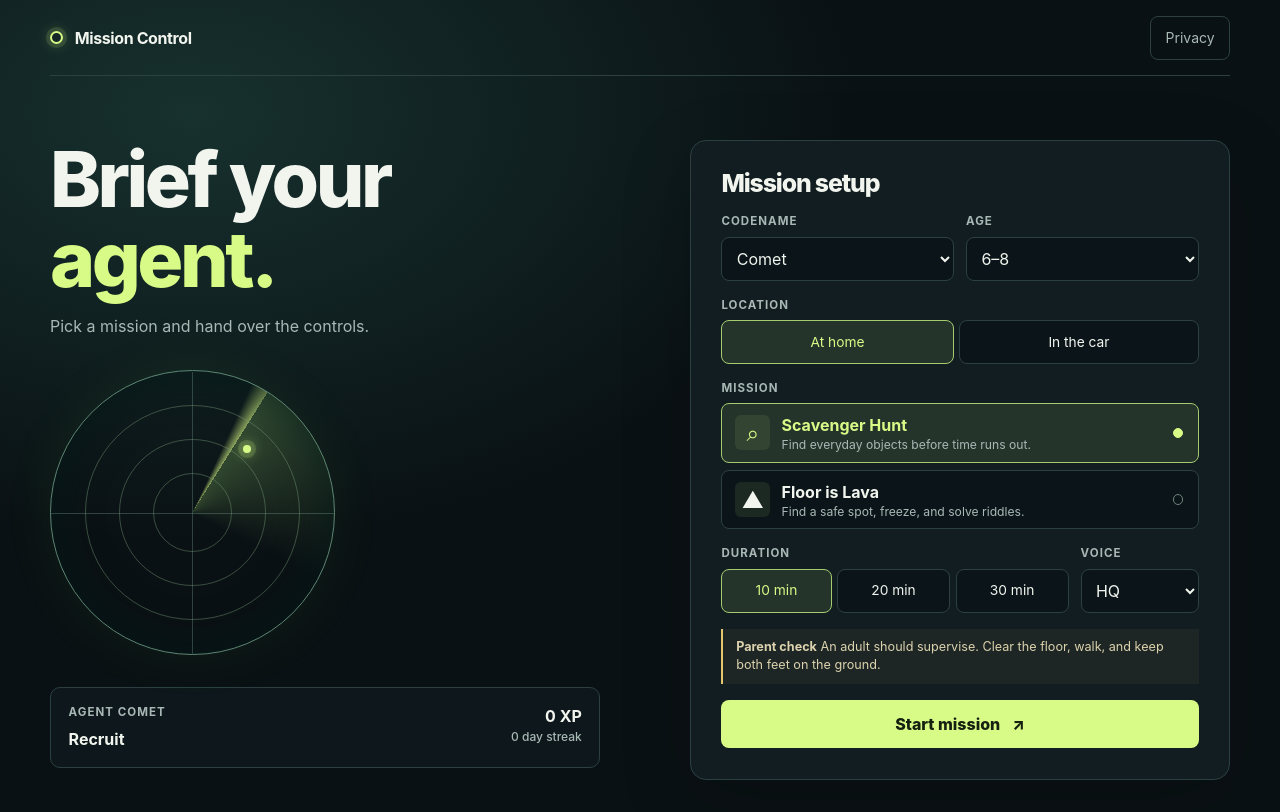
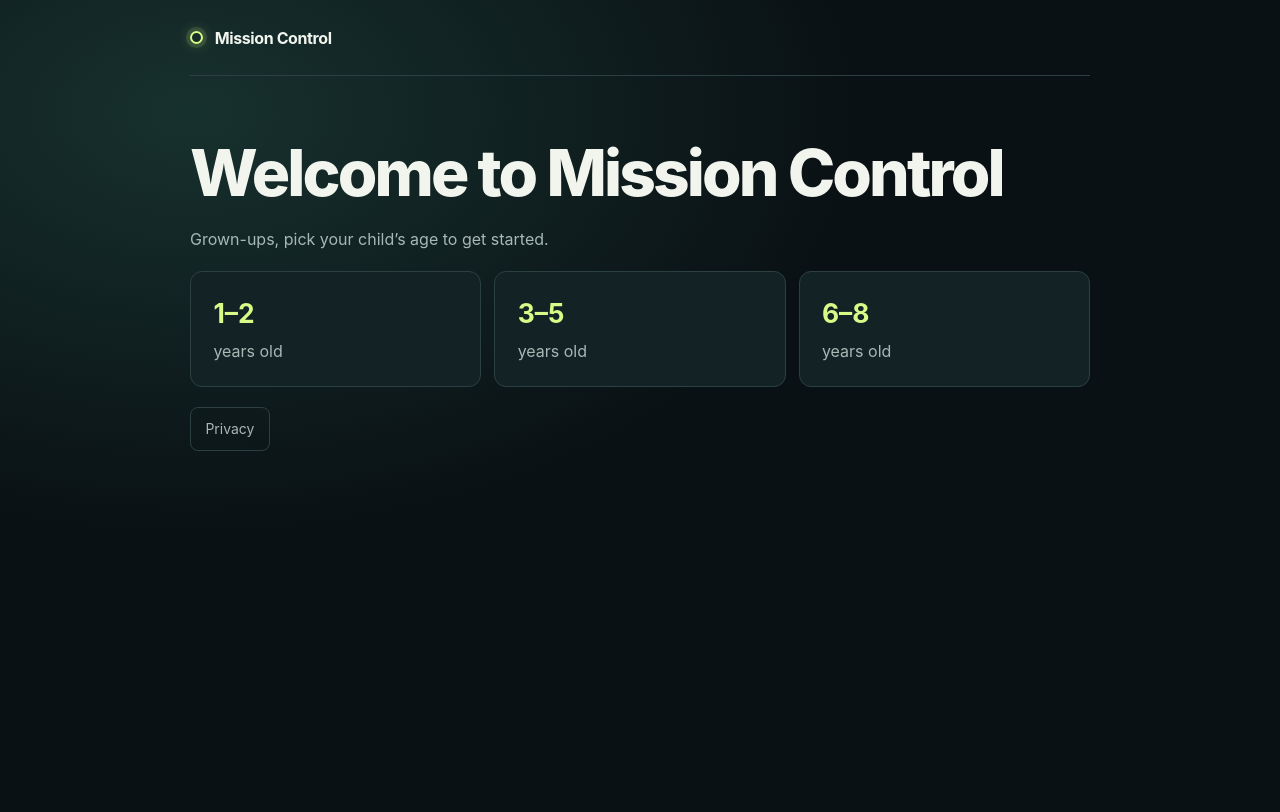
Before and after one commit to Tarlan2006/westcoded-business-cup, a React (Vite) app: page / in a window 1280 px wide. Built offline with nearby package versions, Linux system fonts and the light colour scheme.

Commit message:
Add age onboarding and profiles

```diff
--- a/shared/types.ts
+++ b/shared/types.ts
@@ -1,5 +1,6 @@
 export type Mode = "hunt" | "roadtrip" | "lava";
-export type AgeBand = "3-5" | "6-8" | "9-11";
+export type AgeBand = "1-2" | "3-5" | "6-8";
+export type Activity = Mode | "video" | "quiz" | "ask" | "memory" | "tic-tac-toe";
 
 export interface Line {
   id: string;            // уникальный, например "hunt_task_frame_01"
@@ -23,6 +24,7 @@ export interface Profile {
   lastPlayedISO: string;
   lastMode?: Mode;
   loreNote: string;      // до 120 символов, без личных данных
+  activities?: Partial<Record<Activity, number>>;
 }
 
 export interface TurnRequest {
--- a/src/App.tsx
+++ b/src/App.tsx
@@ -1,42 +1,54 @@
 import { useRef, useState } from "react";
-import type { Profile } from "../shared/types";
+import type { AgeBand, Profile } from "../shared/types";
 import { unlock } from "./audio/engine";
-import { tasksFor } from "./game/content";
+import { codenames, tasksFor } from "./game/content";
 import type { Mission as MissionState, Session } from "./game/mission";
+import { Home, ParentSettings, Welcome } from "./screens/Home";
 import { Mission, Results } from "./screens/Mission";
 import { ParentGate, Privacy } from "./screens/Parent";
 import { Setup, type SetupOptions } from "./screens/Setup";
-import { finishMission, readProgress, saveProfile } from "./state/progress";
+import { readProgress, rewardActivity, saveProfile } from "./state/progress";
 
 type Screen =
-  | { name: "setup" }
+  | { name: "home" | "setup" | "learn" | "parent" }
   | { name: "mission"; session: Session; profile: Profile }
   | { name: "results"; session: Session; profile: Profile; result: MissionState }
-  | { name: "gate"; back: Extract<Screen, { name: "results" }> };
+  | { name: "gate"; back: Screen; destination: "setup" | "parent" };
 
 export default function App() {
-  const [screen, setScreen] = useState<Screen>({ name: "setup" });
+  const [screen, setScreen] = useState<Screen>({ name: "home" });
   const [progress, setProgress] = useState(readProgress);
   const launchPending = useRef(false);
+  const profile = progress.profiles.find((entry) => entry.id === progress.selectedId) ?? progress.profiles[0];
+  const goHome = () => setScreen({ name: "home" });
+  const openParent = () => setScreen({ name: "gate", back: screen, destination: "parent" });
+
   if (window.location.pathname.replace(/\/$/, "") === "/privacy") return <Privacy />;
 
-  function launch(options: SetupOptions) {
-    if (launchPending.current) return;
+  function chooseProfile(codenameId: string, ageBand: AgeBand) {
+    saveProfile(codenameId, ageBand);
+    setProgress(readProgress());
+    goHome();
+  }
+
+  if (!profile) return <Welcome onChoose={(ageBand) => chooseProfile(codenames[0], ageBand)} />;
+
+  function launch(options: SetupOptions, selected: Profile) {
+    if (launchPending.current || selected.ageBand === "1-2") return;
     launchPending.current = true;
-    const id = crypto.randomUUID();
-    const profile = saveProfile(options.codenameId, options.ageBand);
-    setProgress(readProgress());
-    const tasks = tasksFor(options.mode, options.ageBand);
-    const session: Session = { id, mode: options.mode, tasks, durationMinutes: options.durationMinutes };
+    const tasks = tasksFor(options.mode, selected.ageBand);
+    const session: Session = { id: crypto.randomUUID(), mode: options.mode, tasks, durationMinutes: options.durationMinutes };
     void unlock().catch(() => {});
-    setScreen({ name: "mission", profile, session });
+    setScreen({ name: "mission", profile: selected, session });
   }
 
   if (screen.name === "mission") {
     const { session, profile } = screen;
     return <Mission key={session.id} session={session} profile={profile} onFinish={(result) => {
       const memory = result.done ? `Completed ${result.done} rounds in ${session.mode}.` : `Played ${session.mode}.`;
-      const updated = finishMission(session.id, profile.id, session.mode, result.points, result.loreNote || memory);
+      const updated = rewardActivity(session.id, profile.id, session.mode, result.points, {
+        mode: session.mode, memory: result.loreNote || memory,
+      });
       setProgress(updated);
       launchPending.current = false;
       setScreen({
@@ -47,11 +59,17 @@ export default function App() {
   }
   if (screen.name === "results") {
     return <Results session={screen.session} profile={screen.profile} state={screen.result}
-      onBack={() => setScreen({ name: "gate", back: screen })} />;
+      onBack={() => setScreen({ name: "gate", back: screen, destination: "setup" })} />;
   }
   if (screen.name === "gate") {
-    return <ParentGate onPass={() => setScreen({ name: "setup" })} onBack={() => setScreen(screen.back)} />;
+    return <ParentGate onPass={() => setScreen({ name: screen.destination })} onBack={() => setScreen(screen.back)} />;
   }
-
-  return <Setup profiles={progress.profiles} selectedId={progress.selectedId} onStart={launch} />;
+  if (screen.name === "parent") {
+    return <ParentSettings key={profile.id} profile={profile} onSave={chooseProfile} onBack={goHome} />;
+  }
+  if (screen.name === "setup" && profile.ageBand !== "1-2") {
+    return <Setup profile={profile} onStart={(options) => launch(options, profile)} onBack={goHome} />;
+  }
+  return <Home profile={profile} onParent={openParent} onActive={() => setScreen({ name: "setup" })}
+    onLearn={() => setScreen({ name: "learn" })} />;
 }
--- a/src/game/content.ts
+++ b/src/game/content.ts
@@ -73,9 +73,9 @@ const huntPrompts = [
   ["Find a book, a sock, and a cushion. Bring them one at a time.", "6-8"],
   ["Find something soft, something red, and something round. Walk back to base.", "6-8"],
   ["Find a paper napkin, a pencil, and a towel. Walk back to base.", "6-8"],
-  ["Find two soft objects of different colors. Describe them without showing them.", "9-11"],
-  ["Find a book, something striped, and something with a zipper. Walk back to base.", "9-11"],
-  ["Find something round, something square, and something blue. Walk back to base.", "9-11"],
+  ["Find two soft objects of different colors. Describe them without showing them.", "6-8"],
+  ["Find a book, something striped, and something with a zipper. Walk back to base.", "6-8"],
+  ["Find something round, something square, and something blue. Walk back to base.", "6-8"],
 ] as const;
 
 const roadtripPrompts = [
@@ -91,7 +91,7 @@ const localTasks: Task[] = [
   ...huntPrompts.map(([prompt, ageBand], i) => ({
     id: `local_hunt_${i}`, mode: "hunt" as const, ageBand,
     lineIds: [localLine(`local_hunt_task_${i}`, prompt, "task", "hunt")],
-    durationSec: { "3-5": 60, "6-8": 50, "9-11": 45 }[ageBand],
+    durationSec: ageBand === "3-5" ? 60 : i < 6 ? 50 : 45,
   })),
   ...roadtripPrompts.map((prompt, i) => ({
     id: `local_roadtrip_${i}`, mode: "roadtrip" as const, ageBand: "all" as const,
@@ -118,7 +118,10 @@ for (const mode of ["common", "hunt", "roadtrip", "lava"] as const) {
   for (const row of bank(mode)) {
     if (typeof row.id !== "string" || typeof row.text !== "string" || row.voice !== "hq" ||
       row.mode !== mode || typeof row.kind !== "string") continue;
-    const line = { ...row, file: typeof row.file === "string" ? row.file : "" } as unknown as Line;
+    const line = {
+      ...row, ageBand: row.ageBand === "9-11" ? "6-8" : row.ageBand,
+      file: typeof row.file === "string" ? row.file : "",
+    } as unknown as Line;
     lines.set(line.id, line);
     importedLines.push(line);
   }
@@ -126,9 +129,10 @@ for (const mode of ["common", "hunt", "roadtrip", "lava"] as const) {
 
 const importedTasks: Task[] = [];
 for (const row of bank("tasks")) {
-  const { id, mode, ageBand, lineIds, durationSec } = row;
+  const { id, mode, lineIds, durationSec } = row;
+  const ageBand = row.ageBand === "9-11" ? "6-8" : row.ageBand;
   if (typeof id !== "string" || (mode !== "hunt" && mode !== "roadtrip" && mode !== "lava") ||
-    (ageBand !== "all" && ageBand !== "3-5" && ageBand !== "6-8" && ageBand !== "9-11") ||
+    (ageBand !== "all" && ageBand !== "3-5" && ageBand !== "6-8") ||
     !Array.isArray(lineIds) || !lineIds.length || !lineIds.every((id) => typeof id === "string" && lines.has(id))) continue;
   const defaultDuration = mode === "hunt" ? 60 : mode === "roadtrip" ? 45 : 20;
   const duration = typeof durationSec === "number" && Number.isFinite(durationSec) && durationSec > 0
@@ -149,6 +153,10 @@ export const codenames = [...new Set([
   ...localCodenames,
 ])];
 
+export function codenameFor(id: string) {
+  return codenames.includes(id) ? lineFor(id).text : "Agent";
+}
+
 export function praiseFor(mode: Mode, ageBand: AgeBand): string[] {
   const curated = importedLines.filter((line) =>
     line.kind === "praise" && (line.mode === mode || line.mode === "common") &&
--- a/src/index.css
+++ b/src/index.css
@@ -260,6 +260,19 @@ select, .gate-answer input {
 .voice-message { font-size: .87rem; color: #ead69c; }
 
 .narrow-shell { width: min(100% - 2rem, 640px); }
+.learn-shell { width: min(100% - 2rem, 900px); }
+.learn-page { display: grid; gap: 1.25rem; padding-top: clamp(1.5rem, 5vw, 4rem); }
+.learn-page h1 { font-size: clamp(2.25rem, 7vw, 4rem); }
+.learn-page > .quiet-button { justify-self: start; }
+.learn-description { color: var(--muted); }
+.activity-grid { display: grid; gap: .8rem; grid-template-columns: repeat(auto-fit, minmax(min(100%, 215px), 1fr)); }
+.age-grid { grid-template-columns: repeat(3, minmax(0, 1fr)); }
+.activity-tile { display: grid; gap: .35rem; align-content: center; justify-items: start; min-height: 108px; padding: clamp(.65rem, 3vw, 1.4rem); text-align: left; border: 1px solid var(--edge); border-radius: 12px; background: #132225; }
+.activity-tile:hover { border-color: var(--accent); background: #20332d; }
+.activity-tile strong { color: var(--accent); font-size: clamp(1.05rem, 4vw, 1.65rem); }
+.activity-tile span { color: var(--muted); }
+.activity-tile .activity-icon { color: var(--accent); font-size: 1.5rem; }
+.home-profile > button { justify-self: start; }
 .narrow-shell .panel { margin-top: clamp(1.3rem, 5vw, 4rem); }
 .narrow-shell h1 { font-size: clamp(2.2rem, 7vw, 3.7rem); }
 .gate-answer { max-width: 15rem; }
--- /dev/null
+++ b/src/screens/Home.tsx
@@ -0,0 +1,107 @@
+import { useState, type ReactNode } from "react";
+import type { AgeBand, Profile } from "../../shared/types";
+import { codenameFor, codenames } from "../game/content";
+import { rankName } from "../state/progress";
+
+const ageBands = ["1-2", "3-5", "6-8"] as const;
+
+export function LearnPage({ title, onBack, children }: { title: string; onBack?: () => void; children: ReactNode }) {
+  return (
+    <main className="shell learn-shell">
+      <header className="topbar">
+        <span className="wordmark"><span className="signal" aria-hidden="true" /> Mission Control</span>
+        {onBack && <button className="quiet-button" type="button" onClick={onBack}>Back</button>}
+      </header>
+      <section className="learn-page" aria-label={title}>
+        <h1>{title}</h1>
+        {children}
+      </section>
+    </main>
+  );
+}
+
+export function Welcome({ onChoose }: { onChoose: (ageBand: AgeBand) => void }) {
+  return (
+    <LearnPage title="Welcome to Mission Control">
+      <p className="learn-description">Grown-ups, pick your child’s age to get started.</p>
+      <div className="activity-grid age-grid">
+        {ageBands.map((ageBand) => (
+          <button key={ageBand} className="activity-tile" type="button" onClick={() => onChoose(ageBand)}>
+            <strong>{ageBand.replace("-", "–")}</strong><span>years old</span>
+          </button>
+        ))}
+      </div>
+      <a className="quiet-button" href="/privacy">Privacy</a>
+    </LearnPage>
+  );
+}
+
+export function ActivityTile({ icon, title, children, onClick }: {
+  icon: string; title: string; children: ReactNode; onClick: () => void;
+}) {
+  return (
+    <button className="activity-tile" type="button" onClick={onClick}>
+      <span className="activity-icon" aria-hidden="true">{icon}</span>
+      <strong>{title}</strong><span>{children}</span>
+    </button>
+  );
+}
+
+export function ProfileCard({ profile, onParent }: { profile: Profile; onParent: () => void }) {
+  return (
+    <div className="progress-card home-profile">
+      <div><span className="field-label">Agent {codenameFor(profile.codenameId)}</span><strong>{rankName(profile.rank)}</strong></div>
+      <div className="progress-values"><span>{profile.xp} XP</span><span>{profile.streak} day streak</span></div>
+      <button className="quiet-button" type="button" onClick={onParent}>Parent settings</button>
+    </div>
+  );
+}
+
+export function Home({ profile, onParent, onActive, onLearn }: {
+  profile: Profile; onParent: () => void; onActive: () => void; onLearn: () => void;
+}) {
+  return (
+    <LearnPage title={`Welcome, ${codenameFor(profile.codenameId)}`}>
+      <ProfileCard profile={profile} onParent={onParent} />
+      {profile.ageBand !== "1-2" && (
+        <div className="activity-grid">
+          <ActivityTile icon="⚡" title="Active" onClick={onActive}>Go on a hunt, spot clues in the car, or play Floor is Lava.</ActivityTile>
+          <ActivityTile icon="✦" title="Learn" onClick={onLearn}>
+            {profile.ageBand === "6-8" ? "Ask Mission Control, take a quiz, or play." : "Try a quiz or match emoji pairs."}
+          </ActivityTile>
+        </div>
+      )}
+      <a className="quiet-button" href="/privacy">Privacy</a>
+    </LearnPage>
+  );
+}
+
+export function ParentSettings({ profile, onSave, onBack }: {
+  profile: Profile; onSave: (codenameId: string, ageBand: AgeBand) => void; onBack: () => void;
+}) {
+  const [ageBand, setAgeBand] = useState(profile.ageBand);
+  const [codenameId, setCodenameId] = useState(profile.codenameId);
+  return (
+    <LearnPage title="Parent settings" onBack={onBack}>
+      <form className="panel parent-panel" onSubmit={(event) => {
+        event.preventDefault();
+        onSave(codenameId, ageBand);
+      }}>
+        <label><span className="field-label">Codename</span>
+          <select value={codenameId} onChange={(event) => setCodenameId(event.target.value)}>
+            {[...new Set([profile.codenameId, ...codenames])].map((id) => (
+              <option key={id} value={id}>{codenameFor(id)}</option>
+            ))}
+          </select>
+        </label>
+        <label><span className="field-label">Age</span>
+          <select value={ageBand} onChange={(event) => setAgeBand(event.target.value as AgeBand)}>
+            {ageBands.map((band) => <option key={band} value={band}>{band.replace("-", "–")} years</option>)}
+          </select>
+        </label>
+        <button className="primary-button" type="submit">Save profile</button>
+      </form>
+      <a className="quiet-button" href="/privacy">Privacy</a>
+    </LearnPage>
+  );
+}
--- a/src/screens/Setup.tsx
+++ b/src/screens/Setup.tsx
@@ -1,28 +1,22 @@
 import { useState } from "react";
-import type { AgeBand, Mode, Profile } from "../../shared/types";
-import { codenames, lineFor, MODES, recallLine } from "../game/content";
+import type { Mode, Profile } from "../../shared/types";
+import { codenameFor, lineFor, MODES, recallLine } from "../game/content";
 import { rankName } from "../state/progress";
 
 export interface SetupOptions {
-  codenameId: string;
-  ageBand: AgeBand;
   mode: Mode;
   durationMinutes: number;
 }
 
 interface Props {
-  profiles: Profile[];
-  selectedId?: string;
+  profile: Profile;
+  onBack: () => void;
   onStart: (options: SetupOptions) => void;
 }
 
-export function Setup({ profiles, selectedId, onStart }: Props) {
-  const saved = profiles.find((profile) => profile.id === selectedId);
-  const [codenameId, setCodenameId] = useState(saved && codenames.includes(saved.codenameId) ? saved.codenameId : codenames[0]);
-  const [ageBand, setAgeBand] = useState<AgeBand>(saved?.ageBand ?? "6-8");
+export function Setup({ profile, onStart, onBack }: Props) {
   const [mode, setMode] = useState<Mode>("hunt");
   const [durationMinutes, setDurationMinutes] = useState(10);
-  const profile = profiles.find((entry) => entry.codenameId === codenameId);
   const inCar = mode === "roadtrip";
 
   function changeLocation(car: boolean) {
@@ -34,7 +28,7 @@ export function Setup({ profiles, selectedId, onStart }: Props) {
     <main className="shell">
       <header className="topbar">
         <span className="wordmark"><span className="signal" aria-hidden="true" /> Mission Control</span>
-        <a className="quiet-button" href="/privacy">Privacy</a>
+        <button type="button" className="quiet-button" onClick={onBack}>Home</button>
       </header>
       <section className="setup-layout">
         <div className="setup-intro">
@@ -43,7 +37,7 @@ export function Setup({ profiles, selectedId, onStart }: Props) {
           <div className="radar" aria-hidden="true"><span /><span /><span /><i /></div>
           <aside className="progress-card">
             <div>
-              <span className="field-label">Agent {lineFor(codenameId).text}</span>
+              <span className="field-label">Agent {codenameFor(profile.codenameId)}</span>
               <strong>{rankName(profile?.rank ?? 0)}</strong>
             </div>
             <div className="progress-values">
@@ -55,26 +49,9 @@ export function Setup({ profiles, selectedId, onStart }: Props) {
         </div>
         <form className="panel setup-form" onSubmit={(event) => {
           event.preventDefault();
-          onStart({ codenameId, ageBand, mode, durationMinutes });
+          onStart({ mode, durationMinutes });
         }}>
           <h2>Mission setup</h2>
-          <div className="form-row">
-            <label><span className="field-label">Codename</span>
-              <select value={codenameId} onChange={(event) => {
-                const id = event.target.value;
-                setCodenameId(id);
-                const savedProfile = profiles.find((entry) => entry.codenameId === id);
-                if (savedProfile) setAgeBand(savedProfile.ageBand);
-              }}>
-                {codenames.map((id) => <option key={id} value={id}>{lineFor(id).text}</option>)}
-              </select>
-            </label>
-            <label><span className="field-label">Age</span>
-              <select value={ageBand} onChange={(event) => setAgeBand(event.target.value as AgeBand)}>
-                {(["3-5", "6-8", "9-11"] as const).map((band) => <option value={band} key={band}>{band.replace("-", "–")}</option>)}
-              </select>
-            </label>
-          </div>
           <fieldset>
             <legend className="field-label">Location</legend>
             <div className="segmented">
--- a/src/state/progress.ts
+++ b/src/state/progress.ts
@@ -1,4 +1,4 @@
-import type { AgeBand, Mode, Profile } from "../../shared/types";
+import type { Activity, AgeBand, Mode, Profile } from "../../shared/types";
 
 const storageKey = "mission-control.progress";
 const rankThresholds = [0, 30, 100, 250, 500];
@@ -25,7 +25,22 @@ export function readProgress(): Progress {
     const progress = JSON.parse(raw) as Progress | null;
     if (Array.isArray(progress?.profiles)) {
       const { profiles, selectedId, lastFinished } = progress;
-      cached = { profiles, selectedId, lastFinished };
+      const migrated = profiles.flatMap((profile) => {
+        if (!profile || typeof profile.id !== "string" || typeof profile.codenameId !== "string") return [];
+        const age = profile.ageBand as unknown;
+        const ageBand: AgeBand = age === "1-2" || age === "3-5" ? age : "6-8";
+        const xp = Number.isFinite(profile.xp) ? Math.max(0, profile.xp) : 0;
+        const lastMode = profile.lastMode;
+        return [{
+          ...profile, ageBand, xp, rank: rankFor(xp),
+          streak: Number.isFinite(profile.streak) ? Math.max(0, profile.streak) : 0,
+          lastPlayedISO: typeof profile.lastPlayedISO === "string" ? profile.lastPlayedISO : "",
+          loreNote: typeof profile.loreNote === "string" ? profile.loreNote : "",
+          lastMode: lastMode === "hunt" || lastMode === "roadtrip" || lastMode === "lava" ? lastMode : undefined,
+          activities: profile.activities && typeof profile.activities === "object" ? profile.activities : {},
+        }];
+      });
+      cached = { profiles: migrated, selectedId, lastFinished };
     }
   } catch {
     // An unavailable or unreadable store still allows play in this tab.
@@ -47,6 +62,10 @@ export function rankName(rank: number) {
   return ranks[rank] ?? ranks[0];
 }
 
+function rankFor(xp: number) {
+  return rankThresholds.filter((threshold) => threshold <= xp).length - 1;
+}
+
 export function saveProfile(codenameId: string, ageBand: AgeBand) {
   const progress = readProgress();
   const existing = progress.profiles.find((profile) => profile.codenameId === codenameId);
@@ -58,7 +77,10 @@ export function saveProfile(codenameId: string, ageBand: AgeBand) {
   return profile;
 }
 
-export function finishMission(sessionId: string, profileId: string, mode: Mode, points: number, memory: string, date = new Date()) {
+export function rewardActivity(
+  sessionId: string, profileId: string, activity: Activity, points: number,
+  mission?: { mode: Mode; memory: string }, date = new Date(),
+) {
   const progress = readProgress();
   if (progress.lastFinished === sessionId) return progress;
   const yesterday = new Date(date);
@@ -70,8 +92,9 @@ export function finishMission(sessionId: string, profileId: string, mode: Mode,
     const streak = lastDay === localDay(date) ? profile.streak
       : lastDay === localDay(yesterday) ? profile.streak + 1 : 1;
     return {
-      ...profile, xp, rank: rankThresholds.filter((threshold) => threshold <= xp).length - 1,
-      streak, lastPlayedISO: date.toISOString(), lastMode: mode, loreNote: memory.slice(0, 120),
+      ...profile, xp, rank: rankFor(xp), streak, lastPlayedISO: date.toISOString(),
+      activities: { ...profile.activities, [activity]: (profile.activities?.[activity] ?? 0) + 1 },
+      ...(mission ? { lastMode: mission.mode, loreNote: mission.memory.slice(0, 120) } : {}),
     };
   });
   return saveProgress({ ...progress, profiles, lastFinished: sessionId });
--- a/worker/turn-contract.ts
+++ b/worker/turn-contract.ts
@@ -28,7 +28,7 @@ export function isTurnRequest(value: unknown): value is TurnRequest {
   const request = value as Partial<TurnRequest> | null;
   return !!request && (
     (request.mode === "hunt" || request.mode === "roadtrip" || request.mode === "lava") &&
-    (request.ageBand === "3-5" || request.ageBand === "6-8" || request.ageBand === "9-11") &&
+    (request.ageBand === "3-5" || request.ageBand === "6-8") &&
     boundedInteger(request.round, 1, 300) && boundedInteger(request.elapsedSec, 0, 1800) &&
     ids(request.taskLineIds) && ids(request.candidatePraiseIds) && ids(request.candidateNextTaskIds) &&
     typeof request.childSaid === "string" && request.childSaid.length <= maxTranscriptLength &&
```
